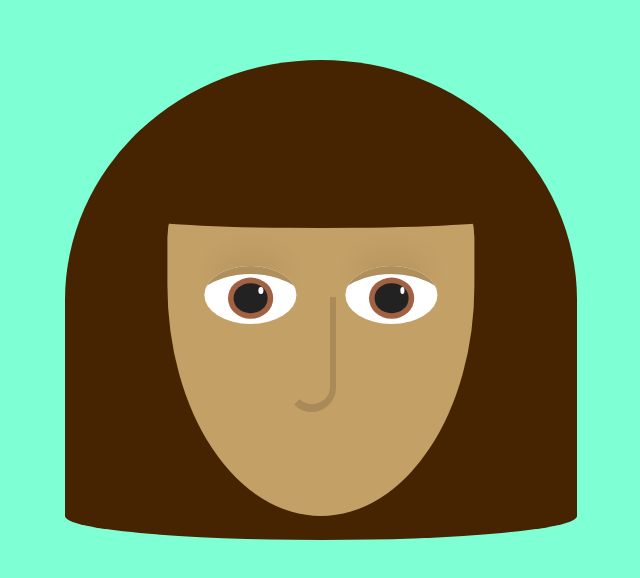
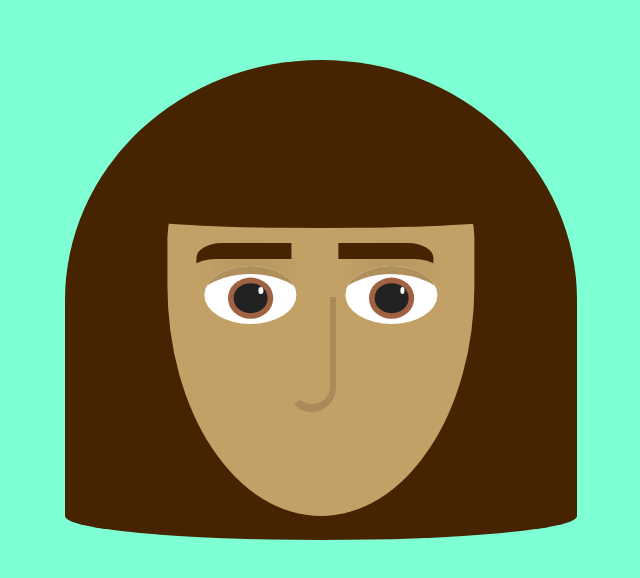
Before and after one commit to By-Paulo-Freire/Gabi, a plain HTML site: page index.html in a window 1280 px wide. Shown: the part 116-694 px from the top of the page, without its empty margins (351-991 px from the left). Drawn offline with Linux system fonts and the light colour scheme.

Commit message:
feat: eyebrows

```diff
--- a/index.html
+++ b/index.html
@@ -9,6 +9,8 @@
                 <div class="eye radius ha hb"></div>
                 <div class="eye radius ha hb"></div>
                 <div class="nose"></div>
+                <div class="eyebrow"></div>
+                <div class="eyebrow"></div>
                 <div class="fg-hair"></div>
               </div>
               </div>
--- a/styles.css
+++ b/styles.css
@@ -110,3 +110,18 @@ body{
   top: 43%;
   transform: translate(-70%, 0)
 }
+
+.eyebrow {
+  width: 36%;
+  height: 20%;
+  border-radius: 0 30% 0 0;
+  box-shadow: -0.75vmin -3vmin 0 -1vmin var(--hair);
+  top: 33%;
+  left: 55%;
+}
+
+.eyebrow + .eyebrow {
+  border-radius: 30% 0 0 0;
+  box-shadow: 0.75vmin -3vmin 0 -1vmin var(--hair);
+  left: 5%;
+}
```
